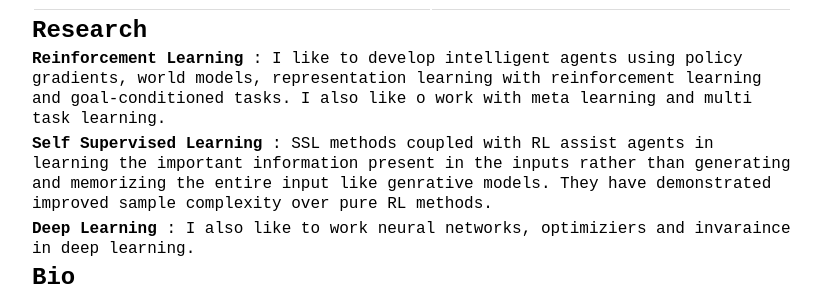
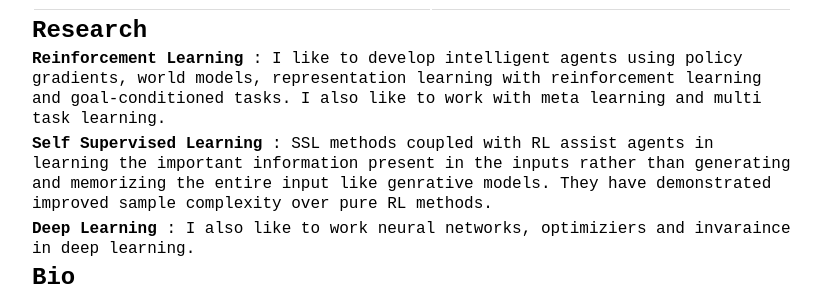
Before and after one commit to barlowtwin/sarang7m.github.io, a Jekyll site: the page built from pages/about.md, in a window 1280 px wide, cut to the strip 406-692 px from the top of the page. Shown: the whole strip, without its empty margins (228-1049 px from the left). Built offline with Jekyll 4.4.1, drawn with Linux system fonts in a browser that asks for light colours.

```diff
--- a/pages/about.md
+++ b/pages/about.md
@@ -26,7 +26,7 @@ Computer Science Department
 <h1> Research </h1>
 
 
-<p> <b>Reinforcement Learning</b> : I like to develop intelligent agents using policy gradients, world models, representation learning with reinforcement learning and goal-conditioned tasks. I also like o work with meta learning and multi task learning.<p>
+<p> <b>Reinforcement Learning</b> : I like to develop intelligent agents using policy gradients, world models, representation learning with reinforcement learning and goal-conditioned tasks. I also like to work with meta learning and multi task learning.<p>
 
 <p> <b>Self Supervised Learning</b> : SSL methods coupled with RL assist agents in learning the important information present in the inputs rather than generating and memorizing the entire input like genrative models. They have demonstrated improved sample complexity over pure RL methods.<p>
 
```
